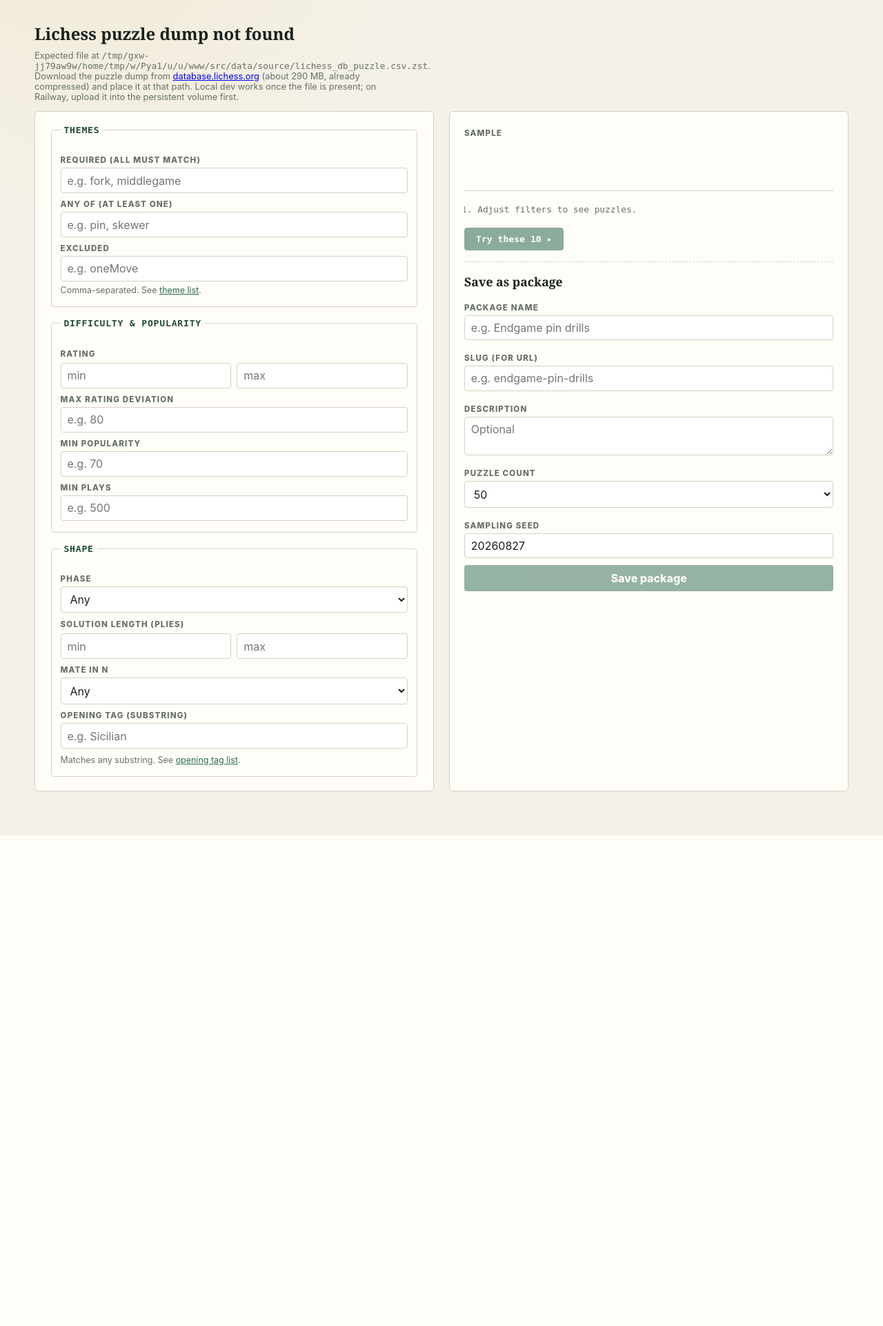
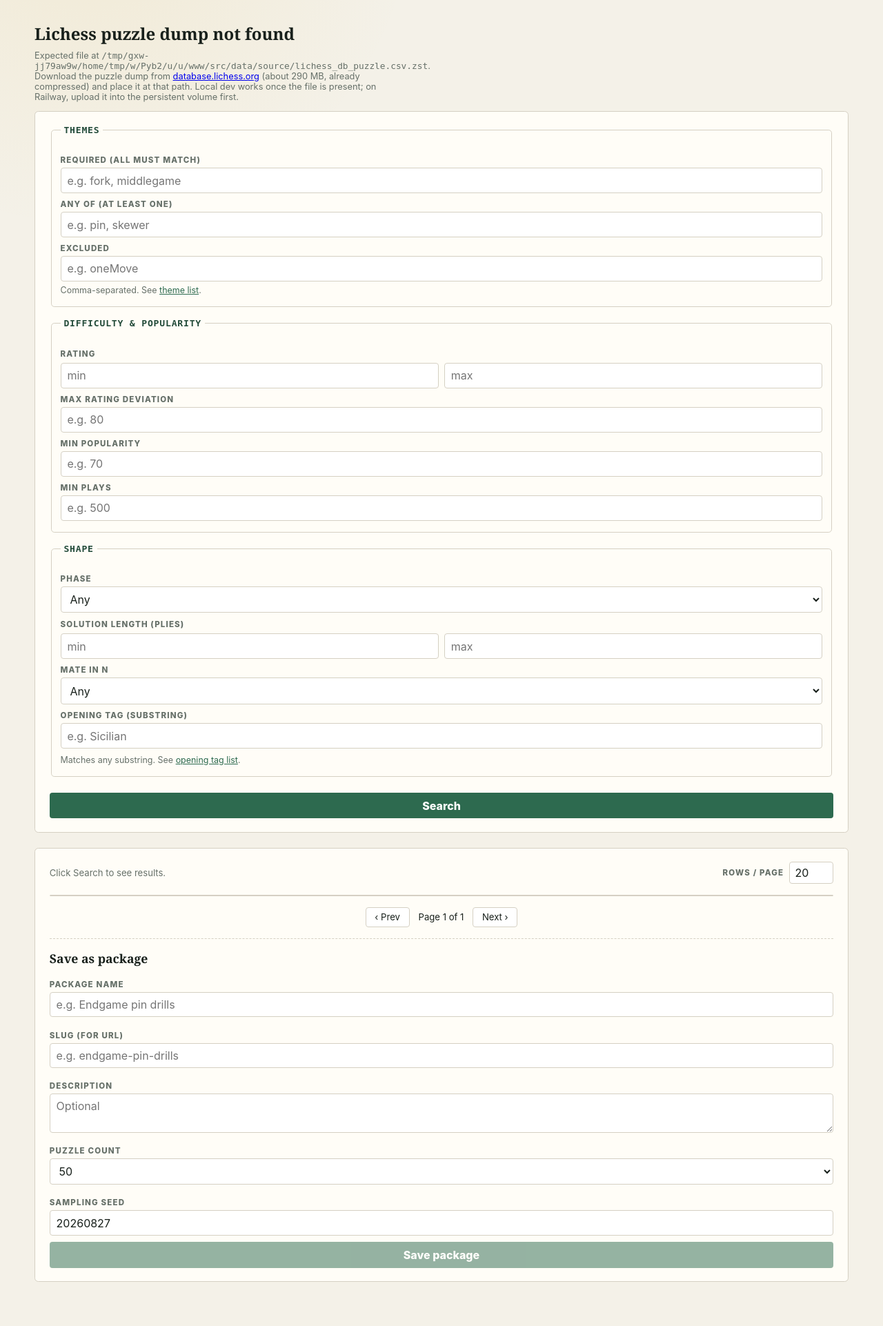
Before and after one commit to mikelupu/Woody, a Flask app: page /tactics/packages/new in a window 1280 px wide. Shown: the part 147-2069 px from the top of the page at 69% size. Before the commit the page ends 1358 px from the top, so only its background shows below. Run offline with Flask 3, Linux system fonts and the light colour scheme; some libraries are stand-ins or nearby versions.

Commit message:
Search builder v2: explicit Search + paginated results table
Rework of the tactics search builder so the user drives the query
explicitly and inspects the actual matching rows before saving.

Search flow
- Replaces the input-debounced auto-preview with a Search button plus
  a modal dialog that shows an elapsed-time counter and a Cancel
  button. Broad filters used to freeze the UI for seconds silently;
  now the wait is visible and interruptible via `AbortController`.
- The save form stays hidden until you actually have results; slug /
  title edits after search no longer re-trigger the query.

Results
- Rating histogram + 10-row "sample" strip replaced with a paginated
  table of up to 100 rows (id, rating, phase, plies, themes,
  popularity, opening_tags, game link). Page size is user-editable,
  Prev / Next drive `pageIndex` client-side over the fetched batch.
- `LichessIndex.preview(query, *, limit=100)` returns `SearchPreview`
  with a `rows` list (was `sample` + `rating_histogram`). Each row
  carries the fields the table renders — no extra roundtrips.
- `LichessIndex.get_puzzle(puzzle_id)` added for single-row lookup by
  primary key, used when materialising a saved package.

Templates / CSS
- `search_builder.html` restructured: search-actions row, results
  toolbar (match summary + page size), results table wrap, pagination
  nav, and the new search-progress dialog.
- `searchBuilder.css` styles for the results table, pagination,
  toolbar, and the search dialog with its live timer.

Co-Authored-By: Claude Opus 4.7 (1M context) <noreply@anthropic.com>

```diff
--- a/src/hanging_piece_trainer/static/searchBuilder.css
+++ b/src/hanging_piece_trainer/static/searchBuilder.css
@@ -19,8 +19,8 @@
 }
 
 .builder {
-  display: grid;
-  grid-template-columns: 1fr 1fr;
+  display: flex;
+  flex-direction: column;
   gap: 1.4rem;
 }
 
@@ -83,65 +83,108 @@
 }
 
 .preview { display: flex; flex-direction: column; gap: 1rem; }
-.preview-header {
+
+.results-toolbar {
   display: flex;
+  align-items: center;
   justify-content: space-between;
-  align-items: baseline;
+  gap: 1rem;
 }
-.metric-label {
+.results-toolbar .muted { margin: 0; font-size: .82rem; }
+.page-size-field {
+  display: flex;
+  align-items: center;
+  gap: .5rem;
+  margin: 0;
+}
+.page-size-field .field-label {
   color: var(--muted);
   font-size: .72rem;
   font-weight: 800;
   letter-spacing: .1em;
   text-transform: uppercase;
 }
+.page-size-field input {
+  width: 4rem;
+  padding: .3rem .45rem;
+  border: 1px solid var(--line);
+  border-radius: .25rem;
+  color: var(--ink);
+  background: #fff;
+  font: inherit;
+}
 
-.histogram {
-  display: grid;
-  grid-template-columns: repeat(10, 1fr);
-  align-items: end;
-  gap: 2px;
-  height: 60px;
-  padding: 6px 0;
+.results-table-wrap {
+  max-height: 60vh;
+  overflow: auto;
+  border: 1px solid var(--line);
+  border-radius: .25rem;
+}
+.results-table {
+  width: 100%;
+  border-collapse: collapse;
+  font: .8rem "IBM Plex Mono", ui-monospace, monospace;
+  color: var(--ink);
+}
+.results-table th,
+.results-table td {
+  padding: .35rem .55rem;
+  text-align: left;
+  vertical-align: top;
   border-bottom: 1px solid var(--line);
 }
-.histogram span {
-  background: var(--forest-bright);
-  border-radius: 2px 2px 0 0;
-  min-height: 2px;
+.results-table thead th {
+  position: sticky;
+  top: 0;
+  background: var(--panel);
+  color: var(--muted);
+  font-size: .72rem;
+  font-weight: 800;
+  letter-spacing: .08em;
+  text-transform: uppercase;
+  z-index: 1;
 }
+.results-table tbody tr:hover { background: rgb(0 0 0 / 3%); }
+.results-table td.themes,
+.results-table td.opening-tags {
+  white-space: normal;
+  word-break: break-word;
+  max-width: 22rem;
+  font-size: .74rem;
+  color: var(--muted);
+}
+.results-table.stale { opacity: .55; }
 
-.sample-list {
-  margin: 0;
-  padding: 0 0 0 1.2rem;
-  list-style: decimal;
-  font: .88rem "IBM Plex Mono", ui-monospace, monospace;
-  color: var(--ink);
-  max-height: 240px;
-  overflow-y: auto;
-}
-.sample-list li { margin: .18rem 0; }
-
-.try-batch {
-  align-self: flex-start;
-  padding: .5rem 1rem;
+.try-row {
+  padding: .25rem .6rem;
   border: 1px solid var(--forest-bright);
   border-radius: .25rem;
   color: #fff;
   background: var(--forest-bright);
-  font: 700 .82rem "IBM Plex Mono", ui-monospace, monospace;
+  font: 700 .72rem "IBM Plex Mono", ui-monospace, monospace;
   cursor: pointer;
 }
-.try-batch:hover:not(:disabled) { background: var(--forest); }
-.try-batch:disabled { opacity: .55; cursor: not-allowed; }
-.sample-list .badge {
-  padding: 0 .3rem;
-  border-radius: 4px;
-  background: #e8e2cf;
-  color: var(--forest);
-  font-size: .74rem;
-  margin-right: .35rem;
+.try-row:hover:not(:disabled) { background: var(--forest); }
+.try-row:disabled { opacity: .55; cursor: not-allowed; }
+
+.pagination {
+  display: flex;
+  align-items: center;
+  justify-content: center;
+  gap: .8rem;
+  font-size: .82rem;
 }
+.pagination button {
+  padding: .35rem .8rem;
+  border: 1px solid var(--line);
+  border-radius: .25rem;
+  color: var(--ink);
+  background: #fff;
+  font: inherit;
+  cursor: pointer;
+}
+.pagination button:hover:not(:disabled) { background: #f4efdd; }
+.pagination button:disabled { opacity: .45; cursor: not-allowed; }
 
 .save-form {
   border-top: 1px dashed var(--line);
@@ -163,6 +206,60 @@
 }
 .themes-list p { margin: .15rem 0; break-inside: avoid; }
 
-@media (max-width: 900px) {
-  .builder { grid-template-columns: 1fr; }
+.search-actions {
+  display: flex;
+  align-items: center;
+  gap: .8rem;
+  margin-top: .4rem;
 }
+.search-actions .primary { flex: 0 0 auto; padding: .55rem 1.2rem; }
+.search-actions .muted { margin: 0; font-size: .78rem; }
+
+#match-count.stale { opacity: .45; }
+
+.search-dialog {
+  padding: 0;
+  border: 0;
+  border-radius: .5rem;
+  box-shadow: 0 24px 60px rgb(30 35 30 / 30%);
+}
+.search-dialog::backdrop { background: rgb(24 32 27 / 55%); }
+.search-dialog-body {
+  min-width: 22rem;
+  padding: 1.5rem 1.75rem;
+  background: var(--panel);
+  text-align: center;
+}
+.search-dialog-body h2 {
+  margin: 0 0 .4rem;
+  font-family: Georgia, serif;
+}
+.search-dialog-body p.muted { margin: 0 0 1rem; color: var(--muted); }
+.search-timer {
+  margin: .4rem 0 1.2rem;
+  color: var(--forest-bright);
+  font: 800 2.6rem "IBM Plex Mono", ui-monospace, monospace;
+  font-variant-numeric: tabular-nums;
+  line-height: 1;
+}
+.search-timer .unit {
+  margin-left: .15rem;
+  font-size: 1rem;
+  color: var(--muted);
+  font-weight: 700;
+}
+.search-dialog .dialog-actions {
+  display: flex;
+  justify-content: center;
+  gap: .6rem;
+}
+.search-dialog .dialog-btn {
+  padding: .55rem 1.4rem;
+  border: 1px solid var(--line);
+  border-radius: .25rem;
+  color: var(--ink);
+  background: #fff;
+  font: inherit;
+  cursor: pointer;
+}
+.search-dialog .dialog-btn:hover { background: #f4efdd; }
--- a/src/hanging_piece_trainer/static/searchBuilder.js
+++ b/src/hanging_piece_trainer/static/searchBuilder.js
@@ -1,7 +1,7 @@
 "use strict";
 
 const HEADERS = { "Content-Type": "application/json" };
-const DEBOUNCE_MS = 250;
+const TIMER_TICK_MS = 100;
 
 const els = {
   splash: document.querySelector("#index-splash"),
@@ -13,12 +13,22 @@ const els = {
   splashBuild: document.querySelector("#splash-build"),
   builder: document.querySelector("#builder"),
   filters: document.querySelector("#filters"),
+  searchBtn: document.querySelector("#search-btn"),
+  searchDialog: document.querySelector("#search-dialog"),
+  searchTimerValue: document.querySelector("#search-timer-value"),
+  searchCancel: document.querySelector("#search-cancel"),
   matchCount: document.querySelector("#match-count"),
-  histogram: document.querySelector("#rating-histogram"),
-  sampleList: document.querySelector("#sample-list"),
+  matchSummary: document.querySelector("#match-summary"),
+  resultsTable: document.querySelector("#results-table"),
+  resultsTbody: document.querySelector("#results-tbody"),
+  pagination: document.querySelector("#pagination"),
+  pagePrev: document.querySelector("#page-prev"),
+  pageNext: document.querySelector("#page-next"),
+  pageLabel: document.querySelector("#page-label"),
+  pageSize: document.querySelector("#page-size"),
+  saveForm: document.querySelector("#save-form"),
   saveBtn: document.querySelector("#pkg-save"),
   saveStatus: document.querySelector("#save-status"),
-  tryBatch: document.querySelector("#try-batch"),
   pkgTitle: document.querySelector("#pkg-title"),
   pkgSlug: document.querySelector("#pkg-slug"),
   pkgDescription: document.querySelector("#pkg-description"),
@@ -35,11 +45,16 @@ const els = {
   filterOpening: document.querySelector("#filter-opening"),
 };
 
-let debounceTimer = null;
 let lastPreview = null;
 let statusPollTimer = null;
 let themeList = [];
 let openingTagList = null;   // null = not yet loaded; array = loaded
+let searchController = null;
+let searchTimerHandle = null;
+let filtersDirty = false;
+let allRows = [];
+let pageSize = 20;
+let pageIndex = 0;
 
 async function init() {
   await refreshIndexStatus();
@@ -65,22 +80,55 @@ async function loadThemes() {
 }
 
 function wire() {
-  els.filters.addEventListener("input", scheduleRefresh);
-  els.filters.addEventListener("change", scheduleRefresh);
+  els.filters.addEventListener("submit", (event) => {
+    event.preventDefault();
+    runSearch();
+  });
+  els.filters.addEventListener("input", markFiltersDirty);
+  els.filters.addEventListener("change", markFiltersDirty);
+  els.searchCancel?.addEventListener("click", cancelSearch);
   els.pkgTitle.addEventListener("input", () => {
     if (!els.pkgSlug.dataset.userset) {
       els.pkgSlug.value = slugify(els.pkgTitle.value);
     }
+    if (lastPreview && !filtersDirty) updateSaveState(lastPreview);
   });
   els.pkgSlug.addEventListener("input", () => {
     els.pkgSlug.dataset.userset = "1";
+    if (lastPreview && !filtersDirty) updateSaveState(lastPreview);
   });
   els.saveBtn.addEventListener("click", onSave);
-  els.tryBatch?.addEventListener("click", onTryBatch);
   els.showThemes.addEventListener("click", () => els.themesDialog.showModal());
   els.showOpeningTags?.addEventListener("click", openOpeningTagsDialog);
   els.openingTagsFilter?.addEventListener("input", renderOpeningTagsList);
   els.splashBuild.addEventListener("click", onBuild);
+  els.pagePrev.addEventListener("click", () => {
+    if (pageIndex > 0) { pageIndex--; renderPage(); }
+  });
+  els.pageNext.addEventListener("click", () => {
+    if ((pageIndex + 1) * pageSize < allRows.length) { pageIndex++; renderPage(); }
+  });
+  els.pageSize.addEventListener("change", () => {
+    const n = Math.max(1, Math.min(100, Number.parseInt(els.pageSize.value, 10) || 20));
+    els.pageSize.value = String(n);
+    pageSize = n;
+    pageIndex = 0;
+    renderPage();
+  });
+  els.resultsTbody.addEventListener("click", (event) => {
+    const btn = event.target.closest(".try-row");
+    if (btn && btn.dataset.puzzleId) onTryRow(btn.dataset.puzzleId, btn);
+  });
+}
+
+function markFiltersDirty() {
+  if (!lastPreview) return;
+  if (filtersDirty) return;
+  filtersDirty = true;
+  els.matchCount.classList.add("stale");
+  els.resultsTable.classList.add("stale");
+  els.saveBtn.disabled = true;
+  els.saveStatus.textContent = "Filters changed — click Search to refresh.";
 }
 
 async function openOpeningTagsDialog() {
@@ -155,11 +203,6 @@ function slugify(value) {
     .slice(0, 40);
 }
 
-function scheduleRefresh() {
-  if (debounceTimer) clearTimeout(debounceTimer);
-  debounceTimer = setTimeout(refreshPreview, DEBOUNCE_MS);
-}
-
 function readQuery() {
   const q = {
     required_themes: strList("#filter-required"),
@@ -197,85 +240,145 @@ function strOrNull(sel) {
   return raw === "" ? null : raw;
 }
 
-async function refreshPreview() {
+async function runSearch() {
+  if (searchController) return;   // already searching
+  const query = readQuery();
+  searchController = new AbortController();
+  openSearchDialog();
+  els.searchBtn.disabled = true;
   try {
-    const query = readQuery();
     const r = await fetch("/api/v1/tactics/search/preview", {
       method: "POST",
       headers: { ...HEADERS, Origin: window.location.origin },
       body: JSON.stringify(query),
+      signal: searchController.signal,
     });
     if (!r.ok) {
       const err = await r.json().catch(() => ({}));
       els.matchCount.textContent = "?";
-      showSample([]);
-      els.saveBtn.disabled = true;
+      els.matchCount.classList.remove("stale");
       els.saveStatus.textContent = err?.error?.message ?? "Preview failed.";
+      lastPreview = null;
+      filtersDirty = false;
       return;
     }
     const data = await r.json();
     lastPreview = data;
+    filtersDirty = false;
+    els.matchCount.classList.remove("stale");
+    els.resultsTable.classList.remove("stale");
     els.matchCount.textContent = data.count.toLocaleString();
-    renderHistogram(data.rating_histogram ?? []);
-    showSample(data.sample ?? []);
+    renderResults(data.rows ?? [], data.count);
+    els.saveForm.hidden = false;
     updateSaveState(data);
   } catch (err) {
+    if (err?.name === "AbortError") {
+      els.saveStatus.textContent = "Search cancelled.";
+      return;
+    }
     console.error(err);
     els.saveStatus.textContent = "Preview failed (network).";
+  } finally {
+    closeSearchDialog();
+    searchController = null;
+    els.searchBtn.disabled = false;
   }
 }
 
-function renderHistogram(bins) {
-  const max = Math.max(1, ...bins);
-  els.histogram.replaceChildren(
-    ...bins.map((count) => {
-      const bar = document.createElement("span");
-      bar.style.height = `${Math.max(2, (count / max) * 60)}px`;
-      bar.title = `${count.toLocaleString()} puzzles`;
-      return bar;
-    })
-  );
+function openSearchDialog() {
+  const startedAt = performance.now();
+  els.searchTimerValue.textContent = "0.0";
+  if (typeof els.searchDialog.showModal === "function") {
+    els.searchDialog.showModal();
+  } else {
+    els.searchDialog.setAttribute("open", "");
+  }
+  if (searchTimerHandle) clearInterval(searchTimerHandle);
+  searchTimerHandle = setInterval(() => {
+    const elapsed = (performance.now() - startedAt) / 1000;
+    els.searchTimerValue.textContent = elapsed.toFixed(1);
+  }, TIMER_TICK_MS);
 }
 
-function showSample(rows) {
-  els.sampleList.replaceChildren();
+function closeSearchDialog() {
+  if (searchTimerHandle) {
+    clearInterval(searchTimerHandle);
+    searchTimerHandle = null;
+  }
+  if (els.searchDialog.open) els.searchDialog.close();
+}
+
+function cancelSearch() {
+  if (searchController) searchController.abort();
+}
+
+function renderResults(rows, totalCount) {
+  allRows = rows;
+  pageIndex = 0;
+  els.matchSummary.textContent = rows.length
+    ? `${totalCount.toLocaleString()} matches (showing first ${rows.length}).`
+    : `${totalCount.toLocaleString()} matches.`;
   if (!rows.length) {
-    const li = document.createElement("li");
-    li.className = "muted";
-    li.textContent = "No matches yet.";
-    els.sampleList.append(li);
+    els.resultsTable.hidden = true;
+    els.pagination.hidden = true;
     return;
   }
-  for (const row of rows) {
-    const li = document.createElement("li");
-    li.innerHTML = `<span class="badge">${row.rating}</span> ${row.id} · ${row.themes.slice(0, 3).join(" ")}`;
-    els.sampleList.append(li);
-  }
+  els.resultsTable.hidden = false;
+  els.pagination.hidden = false;
+  renderPage();
 }
 
-async function onTryBatch() {
-  const query = readQuery();
-  els.tryBatch.disabled = true;
-  els.saveStatus.textContent = "Building preview batch…";
+function renderPage() {
+  const start = pageIndex * pageSize;
+  const slice = allRows.slice(start, start + pageSize);
+  els.resultsTbody.replaceChildren(...slice.map(rowToTr));
+  const totalPages = Math.max(1, Math.ceil(allRows.length / pageSize));
+  els.pageLabel.textContent = `Page ${pageIndex + 1} of ${totalPages}`;
+  els.pagePrev.disabled = pageIndex === 0;
+  els.pageNext.disabled = pageIndex >= totalPages - 1;
+}
+
+function rowToTr(row) {
+  const tr = document.createElement("tr");
+  const themesText = Array.isArray(row.themes) ? row.themes.join(" ") : (row.themes ?? "");
+  const openingText = Array.isArray(row.opening_tags)
+    ? row.opening_tags.join(" ")
+    : (row.opening_tags ?? "");
+  const gameHtml = row.game_url
+    ? `<a href="${escapeHtml(row.game_url)}" target="_blank" rel="noopener">↗</a>`
+    : "";
+  tr.innerHTML =
+    `<td><button type="button" class="try-row" data-puzzle-id="${escapeHtml(row.id)}">Try</button></td>` +
+    `<td>${escapeHtml(row.id)}</td>` +
+    `<td>${row.rating ?? ""}</td>` +
+    `<td>${escapeHtml(row.phase ?? "")}</td>` +
+    `<td>${row.solution_plies ?? ""}</td>` +
+    `<td class="themes">${escapeHtml(themesText)}</td>` +
+    `<td>${row.popularity ?? ""}</td>` +
+    `<td class="opening-tags">${escapeHtml(openingText)}</td>` +
+    `<td>${gameHtml}</td>`;
+  return tr;
+}
+
+async function onTryRow(puzzleId, button) {
+  button.disabled = true;
   try {
     const r = await fetch("/api/v1/tactics/preview/batch", {
       method: "POST",
       headers: { ...HEADERS, Origin: window.location.origin },
-      body: JSON.stringify(query),
+      body: JSON.stringify({ puzzle_ids: [puzzleId] }),
     });
     const body = await r.json().catch(() => ({}));
     if (!r.ok) {
-      els.saveStatus.textContent = body?.error?.message ?? "Could not start preview.";
-      els.tryBatch.disabled = false;
+      els.saveStatus.textContent = body?.error?.message ?? "Could not open puzzle.";
       return;
     }
     window.open(`/tactics/preview/batch/${encodeURIComponent(body.batch_id)}`, "_blank");
-    els.saveStatus.textContent = `Opened preview with ${body.count} puzzles.`;
-    els.tryBatch.disabled = false;
   } catch (err) {
     console.error(err);
-    els.saveStatus.textContent = "Preview failed (network).";
-    els.tryBatch.disabled = false;
+    els.saveStatus.textContent = "Could not open puzzle (network).";
+  } finally {
+    button.disabled = false;
   }
 }
 
@@ -286,18 +389,10 @@ function updateSaveState(preview) {
   const title = els.pkgTitle.value.trim();
   const canSave = count >= 5 && slug.length >= 3 && title.length > 0;
   els.saveBtn.disabled = !canSave;
-  const canTry = count >= 1;
-  if (els.tryBatch) {
-    els.tryBatch.disabled = !canTry;
-    const sampleCount = Math.min(10, count);
-    els.tryBatch.textContent = canTry
-      ? `Try these ${sampleCount} ▸`
-      : "Try these 10 ▸";
-  }
   if (!canSave) {
     els.saveStatus.textContent = count < 5
       ? "Loosen filters until you have at least 5 matches."
-      : "Set a package name and slug.";
+      : "";
   } else if (count < target) {
     els.saveStatus.textContent = `Only ${count} matches; package will contain ${Math.floor(count / 5) * 5}.`;
   } else {
@@ -356,7 +451,6 @@ function updateSplash(status) {
     els.builder.hidden = false;
     if (statusPollTimer) clearInterval(statusPollTimer);
     statusPollTimer = null;
-    scheduleRefresh();
     return;
   }
   els.builder.hidden = true;
--- a/src/hanging_piece_trainer/templates/search_builder.html
+++ b/src/hanging_piece_trainer/templates/search_builder.html
@@ -130,18 +130,43 @@
               <p class="hint muted">Matches any substring. See <button type="button" id="show-opening-tags" class="linky">opening tag list</button>.</p>
             </label>
           </fieldset>
+          <div class="search-actions">
+            <button type="submit" id="search-btn" class="primary">Search</button>
+          </div>
         </form>
 
         <aside class="preview">
-          <div class="preview-header">
-            <div><span class="metric-label">Sample</span></div>
+          <div class="results-toolbar">
+            <span id="match-summary" class="muted">Click Search to see results.</span>
+            <label class="page-size-field">
+              <span class="field-label">Rows / page</span>
+              <input type="number" id="page-size" min="1" max="100" value="20">
+            </label>
           </div>
-          <div id="rating-histogram" class="histogram" aria-label="Rating distribution"></div>
-          <ol id="sample-list" class="sample-list">
-            <li class="muted">Adjust filters to see puzzles.</li>
-          </ol>
-          <button type="button" id="try-batch" class="try-batch" disabled>Try these 10 ▸</button>
-          <section class="save-form">
+          <div class="results-table-wrap">
+            <table id="results-table" class="results-table" hidden>
+              <thead>
+                <tr>
+                  <th></th>
+                  <th>id</th>
+                  <th>rating</th>
+                  <th>phase</th>
+                  <th>plies</th>
+                  <th>themes</th>
+                  <th>popularity</th>
+                  <th>opening_tags</th>
+                  <th>game</th>
+                </tr>
+              </thead>
+              <tbody id="results-tbody"></tbody>
+            </table>
+          </div>
+          <nav id="pagination" class="pagination" hidden aria-label="Results pagination">
+            <button type="button" id="page-prev">‹ Prev</button>
+            <span id="page-label">Page 1 of 1</span>
+            <button type="button" id="page-next">Next ›</button>
+          </nav>
+          <section id="save-form" class="save-form" hidden>
             <h2>Save as package</h2>
             <label class="field">
               <span class="field-label">Package name</span>
@@ -177,6 +202,19 @@
         </aside>
       </section>
 
+      <dialog id="search-dialog" class="search-dialog">
+        <div class="search-dialog-body">
+          <h2>Searching puzzles…</h2>
+          <p class="muted">Querying the local index. Broad filters can take a few seconds.</p>
+          <div class="search-timer" aria-live="polite">
+            <span id="search-timer-value">0.0</span><span class="unit">s</span>
+          </div>
+          <div class="dialog-actions">
+            <button type="button" id="search-cancel" class="dialog-btn">Cancel</button>
+          </div>
+        </div>
+      </dialog>
+
       <dialog id="themes-dialog">
         <form method="dialog">
           <h2>Common Lichess themes</h2>
```
Also changed, not shown: src/hanging_piece_trainer/lichess_index.py (+21 -40 lines).
